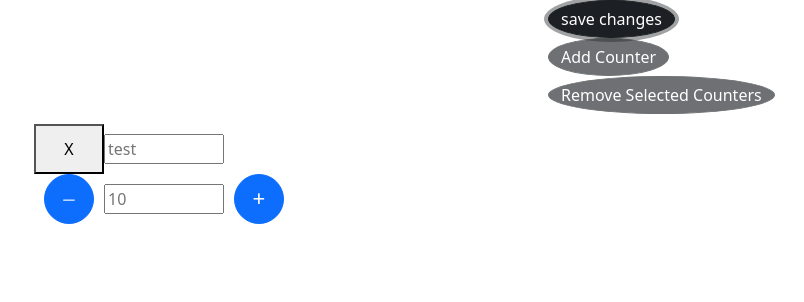
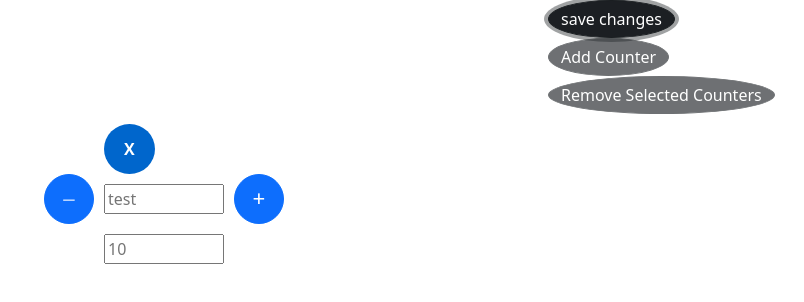
Before and after one commit to offeka/DndCounters, a Vue app: page / in a window 1280 px wide. Both pictures are taken after a click on the button "edit". Shown: the top 302 px of the page, without its empty margins (476-1280 px from the left). Built offline with nearby package versions, Linux system fonts and the light colour scheme.

Commit message:
added styling to remove button

```diff
--- a/src/components/EditableCounter.vue
+++ b/src/components/EditableCounter.vue
@@ -33,7 +33,7 @@
     <button id="decrease" type="button" class="btn btn-primary rounded-circle">
       ─
     </button>
-    <button @click="removeCounter">X</button>
+    <button @click="removeCounter" id="delete-button">X</button>
   </div>
 </template>
 
@@ -117,6 +117,27 @@ input {
   width: 120px;
 }
 
+#delete-button {
+  border: none;
+  color: white;
+  font-weight: bold;
+  background-color: #0066cc;
+  padding: 20px;
+  border-radius: 100%;
+  display: flex;
+  grid-column: 2;
+  grid-row: 1;
+  justify-content: center;
+  align-items: center;
+  width: fit-content;
+  transition: ease 0.3s;
+}
+
+#delete-button:hover {
+  color: black;
+  background-color: red;
+}
+
 .deleted {
   opacity: 0;
   visibility: hidden;
@@ -125,7 +146,7 @@ input {
 
 #counter-name {
   grid-column: 2;
-  grid-row: 1;
+  grid-row: 2;
   padding-top: 10px;
 }
 
@@ -143,7 +164,7 @@ input {
 
 #counter-max {
   grid-column: 2;
-  grid-row: 2;
+  grid-row: 3;
   padding-top: 10px;
 }
 
```
